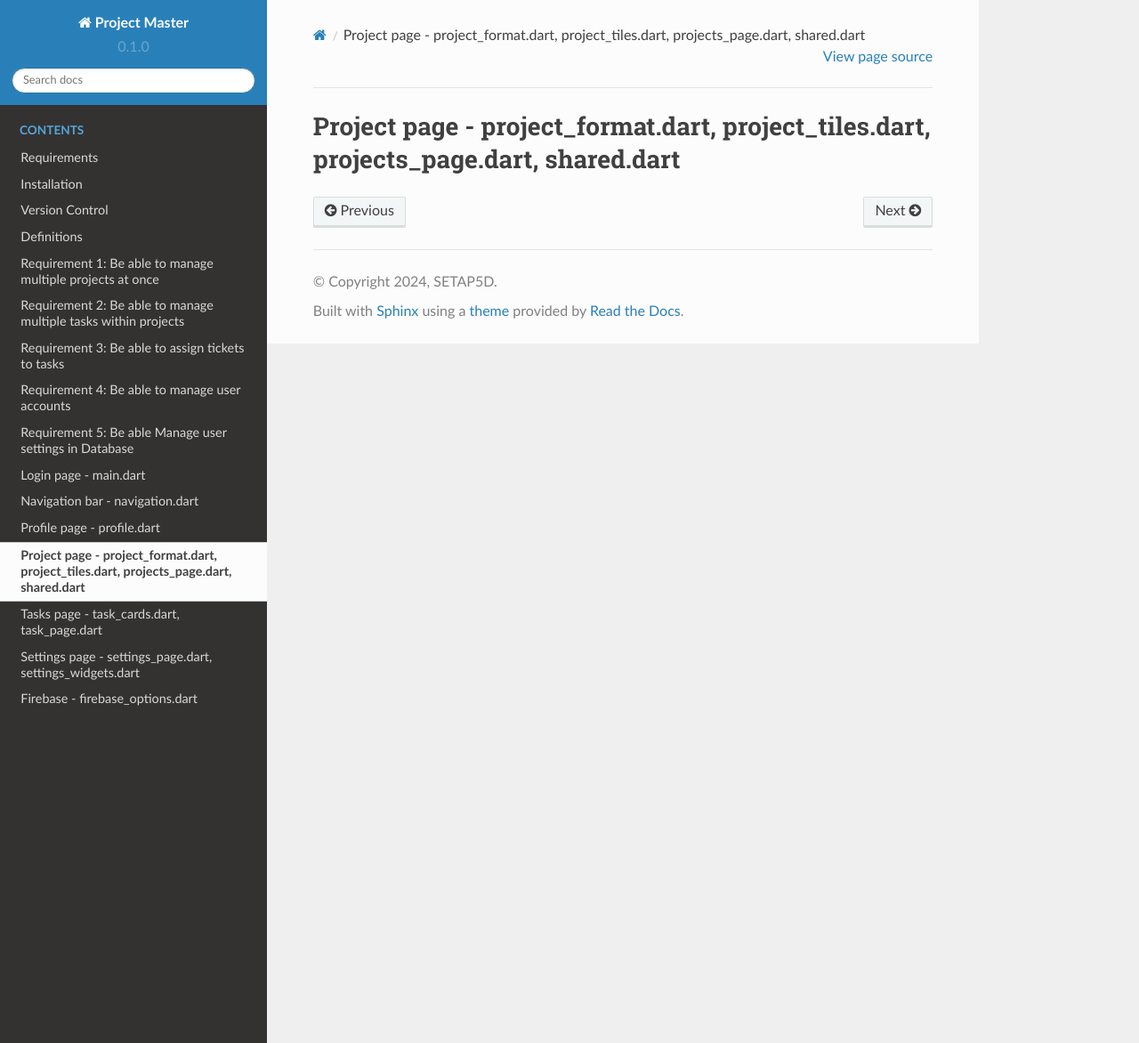
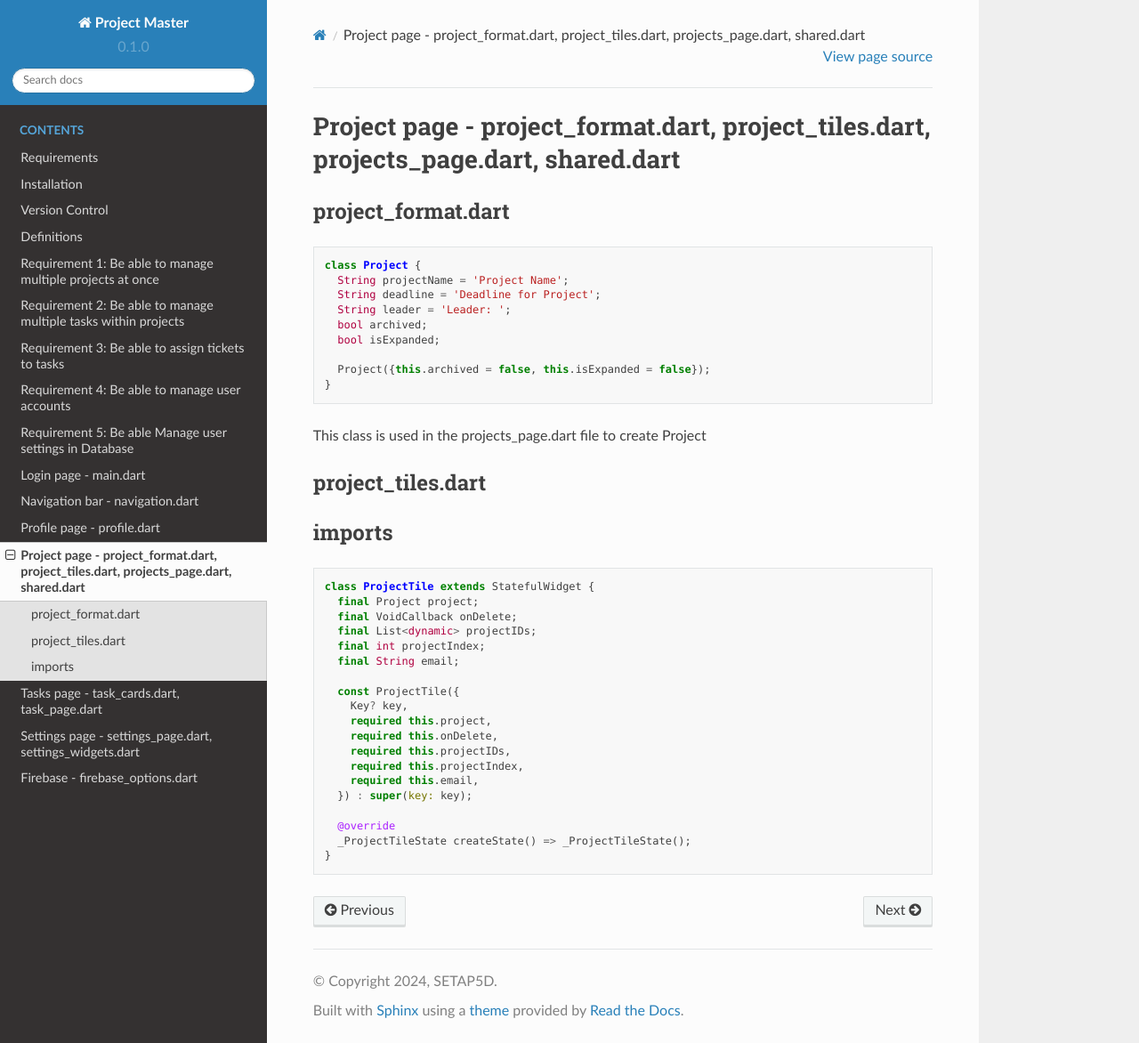
Before and after one commit to setap5d/rtd, a Sphinx documentation site: the page built from docs/source/components/project.rst, in a window 1280 px wide and 1172 px high. Shown: the whole window at 89% size. Built offline with Sphinx 7.4.7 and the Read the Docs theme 2.0.0, drawn with Linux system fonts in a browser that asks for light colours.

Commit message:
Update project.rst
current version

```diff
--- a/docs/source/components/project.rst
+++ b/docs/source/components/project.rst
@@ -1,2 +1,49 @@
 Project page - project_format.dart, project_tiles.dart, projects_page.dart, shared.dart
 =======================================================================================
+
+
+project_format.dart
+--------------------
+
+
+.. code-block:: dart
+
+  class Project {
+    String projectName = 'Project Name';
+    String deadline = 'Deadline for Project';
+    String leader = 'Leader: ';
+    bool archived;
+    bool isExpanded;
+
+    Project({this.archived = false, this.isExpanded = false});
+  }
+
+This class is used in the projects_page.dart file to create Project
+
+
+project_tiles.dart
+--------------------
+imports
+-------
+
+.. code-block:: dart
+
+  class ProjectTile extends StatefulWidget {
+    final Project project;
+    final VoidCallback onDelete;
+    final List<dynamic> projectIDs;
+    final int projectIndex;
+    final String email;
+
+    const ProjectTile({
+      Key? key,
+      required this.project,
+      required this.onDelete,
+      required this.projectIDs,
+      required this.projectIndex,
+      required this.email,
+    }) : super(key: key);
+
+    @override
+    _ProjectTileState createState() => _ProjectTileState();
+  }
```
